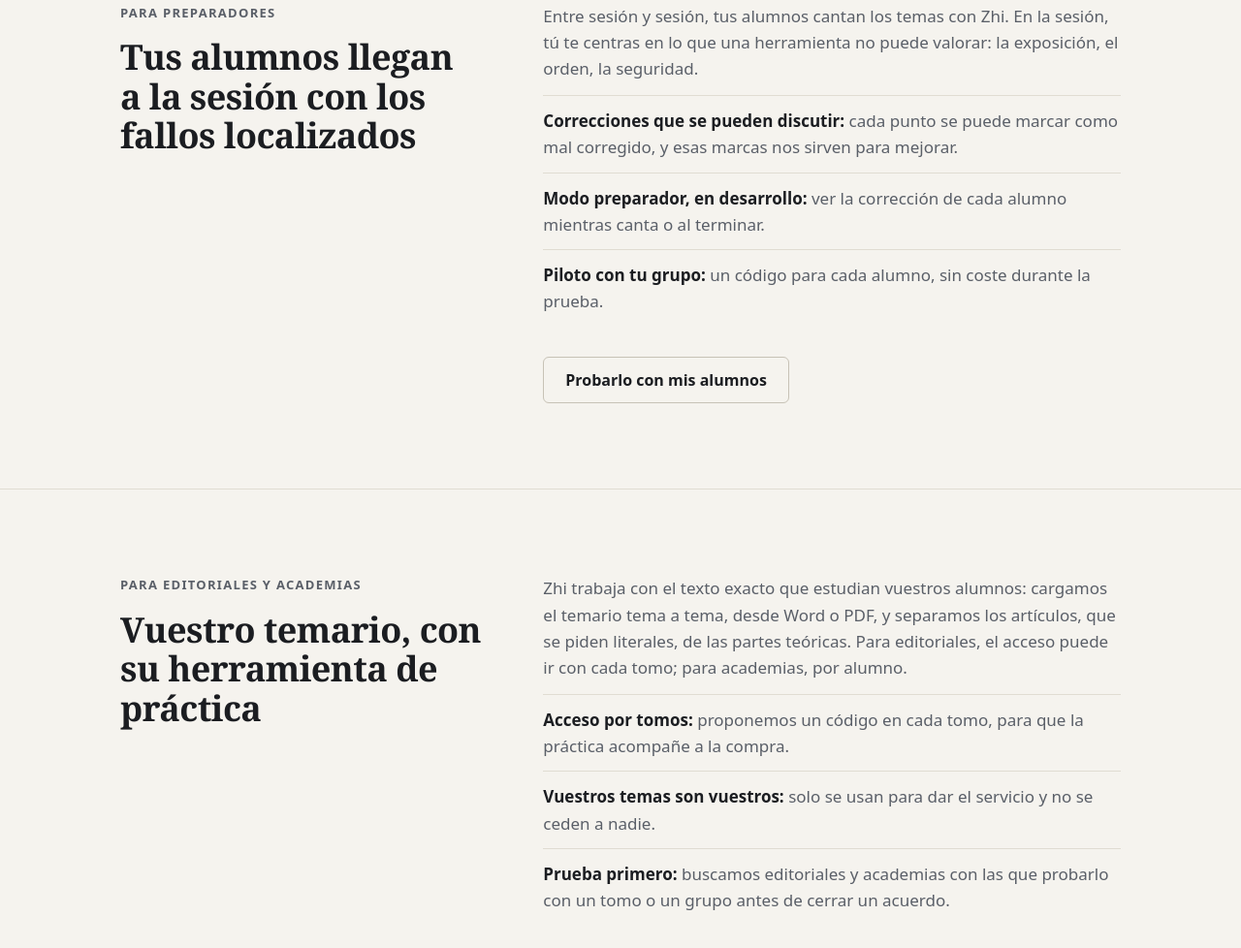
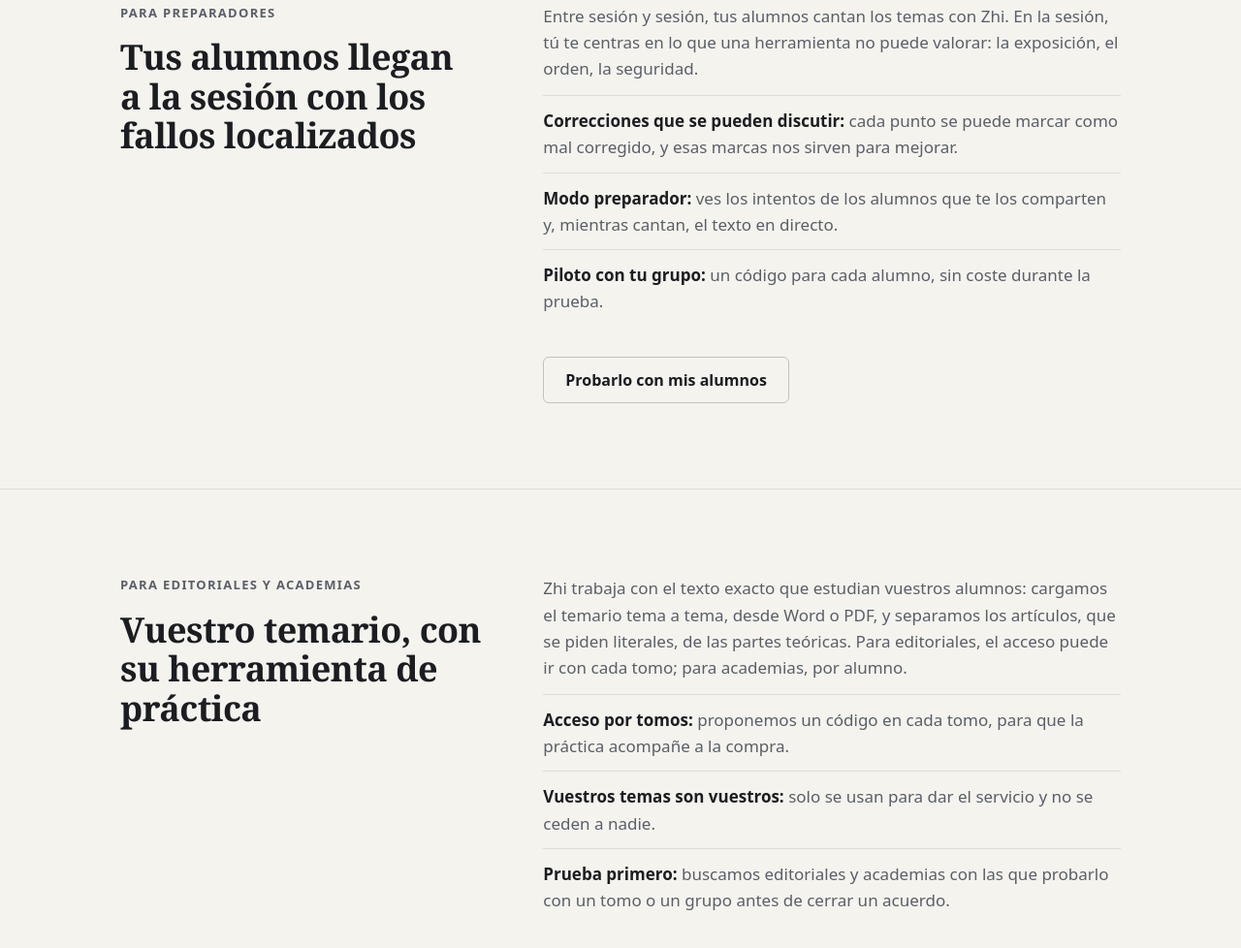
Before and after one commit to YAYUUUN/zhi-oposiciones, a plain HTML site: page index.html in a window 1280 px wide. Shown: the part 2465-3443 px from the top of the page at 97% size. Drawn offline with Linux system fonts and the light colour scheme.

Commit message:
Landing: el modo preparador ya está hecho

```diff
--- a/index.html
+++ b/index.html
@@ -162,7 +162,7 @@
           <p>Entre sesión y sesión, tus alumnos cantan los temas con Zhi. En la sesión, tú te centras en lo que una herramienta no puede valorar: la exposición, el orden, la seguridad.</p>
           <ul class="lista-simple">
             <li><strong>Correcciones que se pueden discutir:</strong> cada punto se puede marcar como mal corregido, y esas marcas nos sirven para mejorar.</li>
-            <li><strong>Modo preparador, en desarrollo:</strong> ver la corrección de cada alumno mientras canta o al terminar.</li>
+            <li><strong>Modo preparador:</strong> ves los intentos de los alumnos que te los comparten y, mientras cantan, el texto en directo.</li>
             <li><strong>Piloto con tu grupo:</strong> un código para cada alumno, sin coste durante la prueba.</li>
           </ul>
           <div class="acciones">
```
